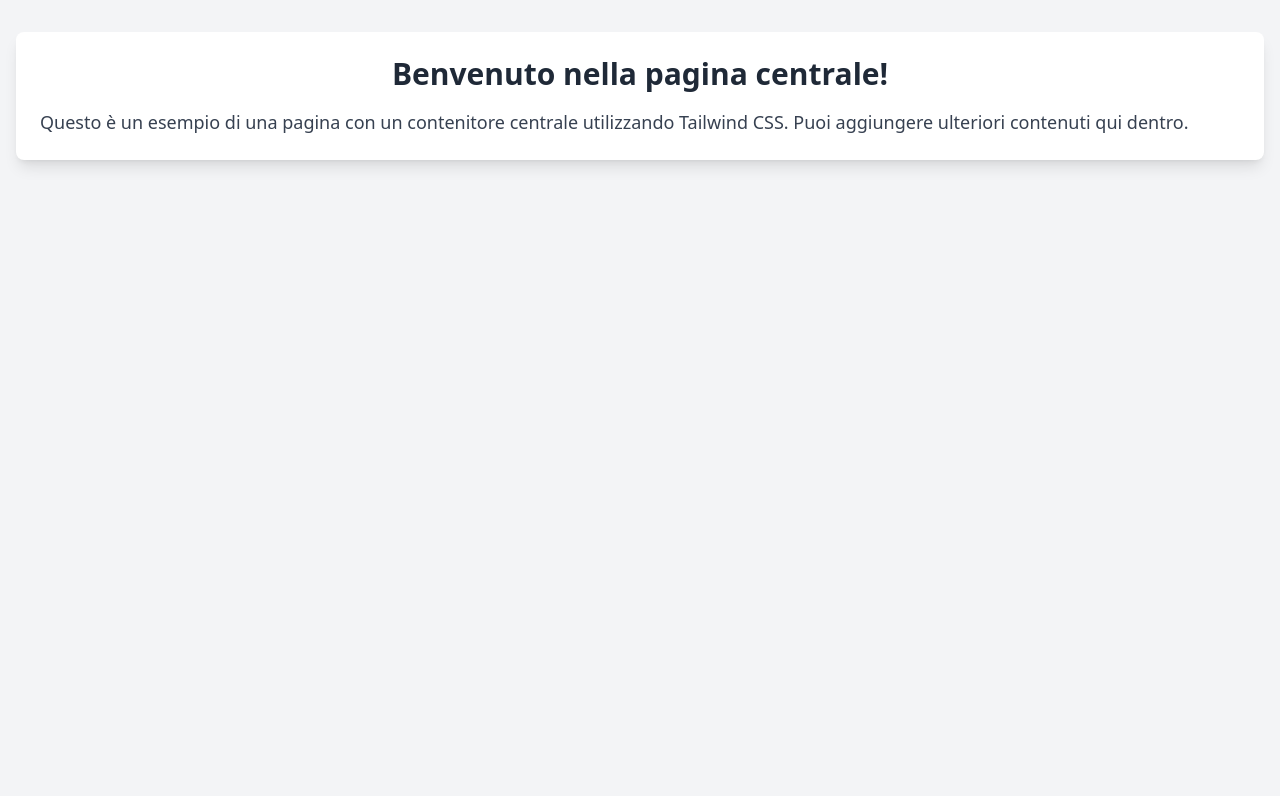
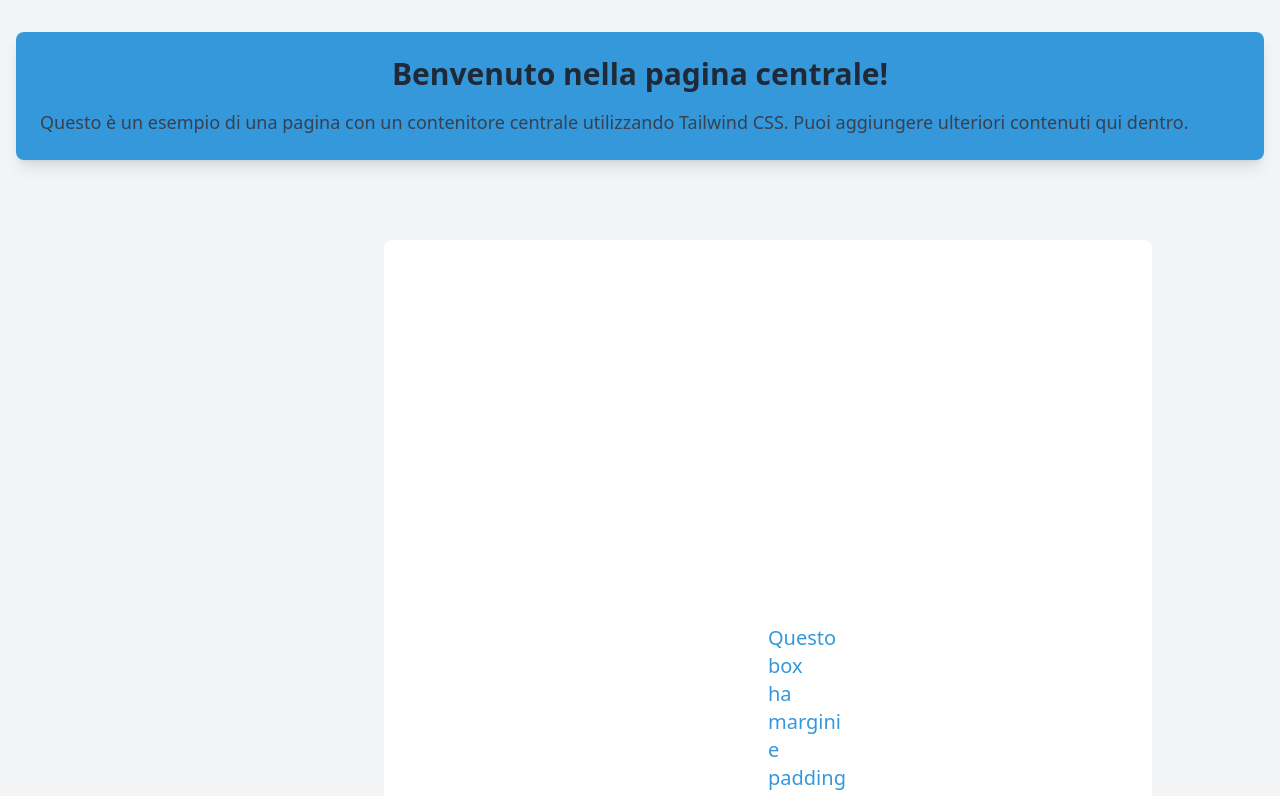
Before and after one commit to Rodobrodo2/Tailwind, a plain HTML site: page index2.html in a window 1280 px wide. Shown: the top 796 px of the page. Drawn offline with nearby package versions, Linux system fonts and the light colour scheme.

Commit message:
estensione delle dimensioni

```diff
--- a/index2.html
+++ b/index2.html
@@ -5,16 +5,54 @@
     <meta name="viewport" content="width=device-width, initial-scale=1.0">
     <title>Pagina con Container Centrale</title>
     <script src="https://cdn.tailwindcss.com"></script>
+    <style>
+        /* Aggiungi il colore personalizzato e le nuove dimensioni di spacing */
+        @layer base {
+            /* Nuovo colore personalizzato */
+            :root {
+                --custom-color: #3498db; /* Colore blu personalizzato */
+            }
+
+            /* Nuove dimensioni personalizzate per spacing */
+            .m-72 {
+                margin: 18rem; /* 288px */
+            }
+
+            .p-72 {
+                padding: 18rem; /* 288px */
+            }
+
+            .m-96 {
+                margin: 24rem; /* 384px */
+            }
+
+            .p-96 {
+                padding: 24rem; /* 384px */
+            }
+
+            /* Crea una classe che usa il colore personalizzato */
+            .text-custom {
+                color: var(--custom-color);
+            }
+
+            .bg-custom {
+                background-color: var(--custom-color);
+            }
+        }
+    </style>
 </head>
 <body class="bg-gray-100">
 
     <!-- Container centrale -->
     <div class="container mx-auto px-4 py-8">
-        <div class="bg-white rounded-lg shadow-lg p-6">
+        <div class="bg-custom rounded-lg shadow-lg p-6">
             <h1 class="text-3xl font-bold text-center text-gray-800">Benvenuto nella pagina centrale!</h1>
             <p class="mt-4 text-lg text-gray-700">Questo è un esempio di una pagina con un contenitore centrale utilizzando Tailwind CSS. Puoi aggiungere ulteriori contenuti qui dentro.</p>
         </div>
     </div>
+    <div class="bg-white text-custom rounded-lg p-96 m-96 mt-12">
+        <p class="text-center text-xl">Questo box ha margini e padding molto grandi, rispettivamente di 24rem (384px), con un colore di sfondo personalizzato blu.</p>
+    </div>
 
 </body>
 </html>
```
